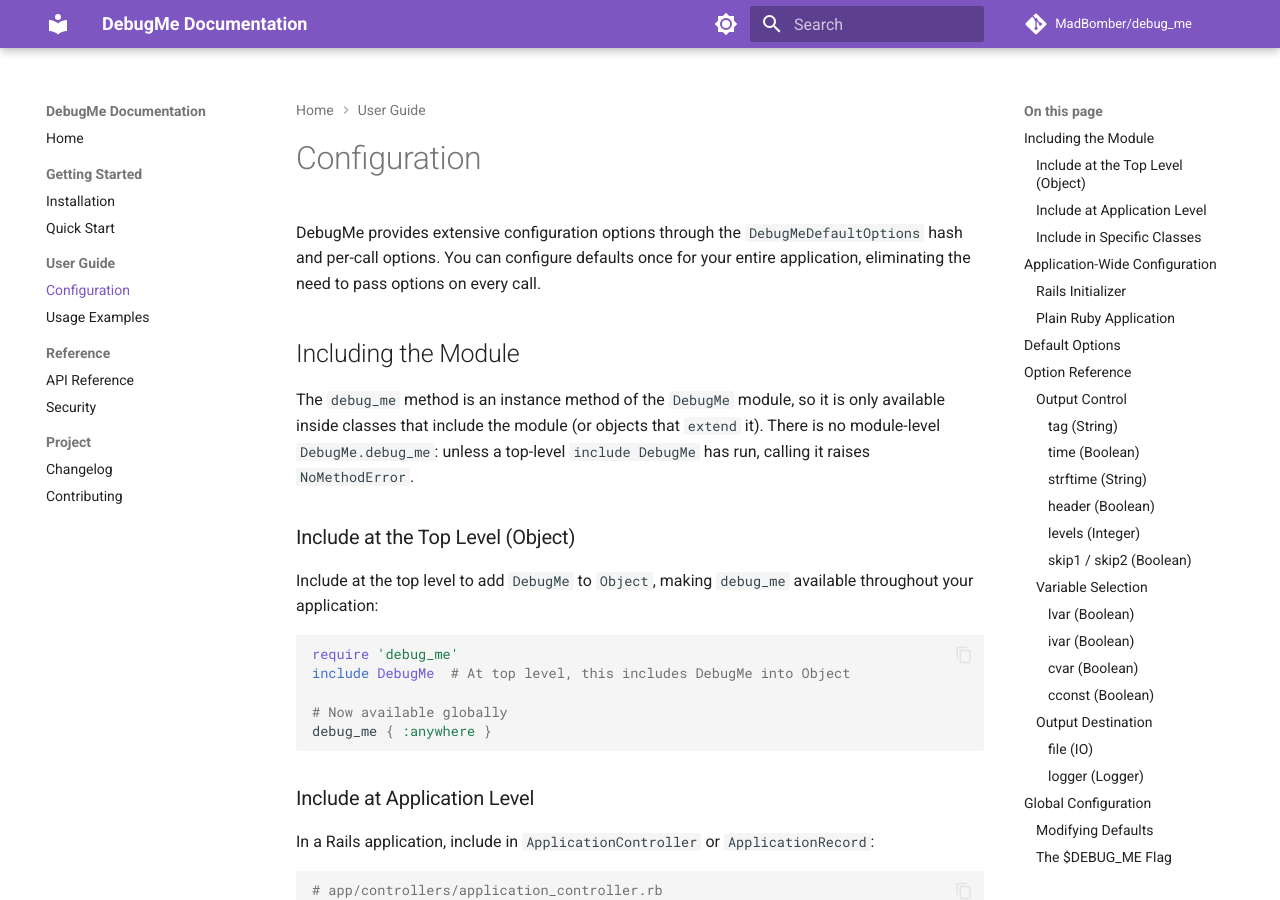
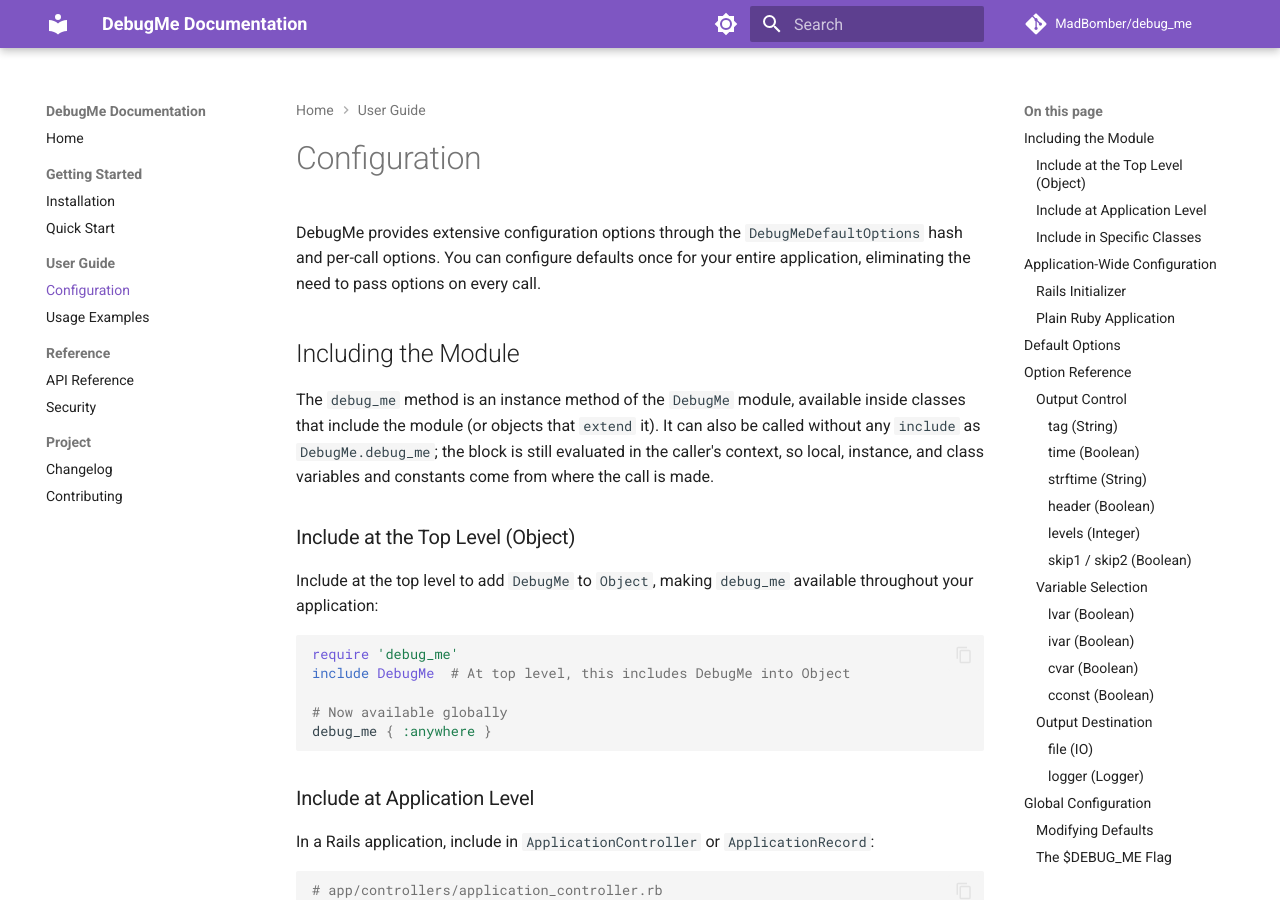
Before and after one commit to MadBomber/debug_me, an MkDocs documentation site: the page built from docs/configuration.md, in a window 1280 px wide and 900 px high. Built offline with MkDocs 1.6.1 and Material for MkDocs 9.7.7, drawn with Linux system fonts in a browser that asks for light colours; comment, search, counter and statistics services are not loaded.

Commit message:
test: prove module-level debug_me in a clean subprocess
The suite shares one process under rake test, where debug_me_test.rb
does a top-level include DebugMe, so asserting DebugMe is absent from
ancestors failed depending on load order. Check the no-include case in
a fresh Ruby process instead.

Update docs/configuration.md and CHANGELOG.md for DebugMe.debug_me and
the other changes cherry-picked from the Copilot PRs, and ignore the
generated site/ directory.

```diff
--- a/docs/configuration.md
+++ b/docs/configuration.md
@@ -4,7 +4,7 @@ DebugMe provides extensive configuration options through the `DebugMeDefaultOpti
 
 ## Including the Module
 
-The `debug_me` method is an instance method of the `DebugMe` module, so it is only available inside classes that include the module (or objects that `extend` it). There is no module-level `DebugMe.debug_me`: unless a top-level `include DebugMe` has run, calling it raises `NoMethodError`.
+The `debug_me` method is an instance method of the `DebugMe` module, available inside classes that include the module (or objects that `extend` it). It can also be called without any `include` as `DebugMe.debug_me`; the block is still evaluated in the caller's context, so local, instance, and class variables and constants come from where the call is made.
 
 ### Include at the Top Level (Object)
 
```
Also changed, not shown: CHANGELOG.md (+8 -1 lines), 2 other files.
